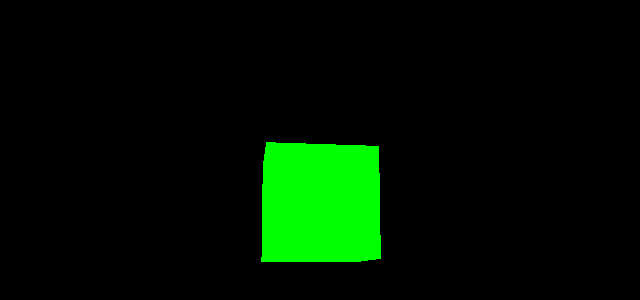
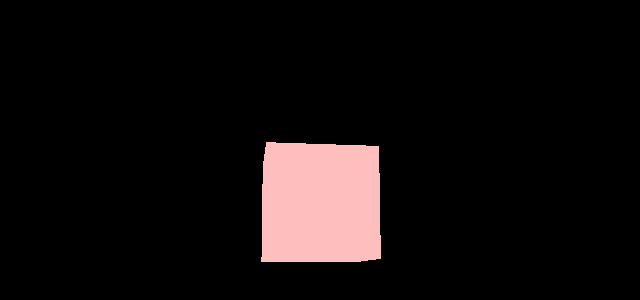
Before and after one commit to fort8dev/hello-cube, a plain HTML site: page index.html in a window 1280 px wide. Shown: the part 192-492 px from the top of the page, without its empty margins (324-964 px from the left). Drawn offline with nearby package versions, Linux system fonts and the light colour scheme.

Commit message:
change cube color

```diff
--- a/index.html
+++ b/index.html
@@ -18,7 +18,7 @@
 			document.body.appendChild( renderer.domElement );
 
 			const geometry = new THREE.BoxGeometry();
-			const material = new THREE.MeshBasicMaterial( { color: 0x00ff00 } );
+			const material = new THREE.MeshBasicMaterial( { color: 0xffbebe } );
 			const cube = new THREE.Mesh( geometry, material );
 			scene.add( cube );
 
```
